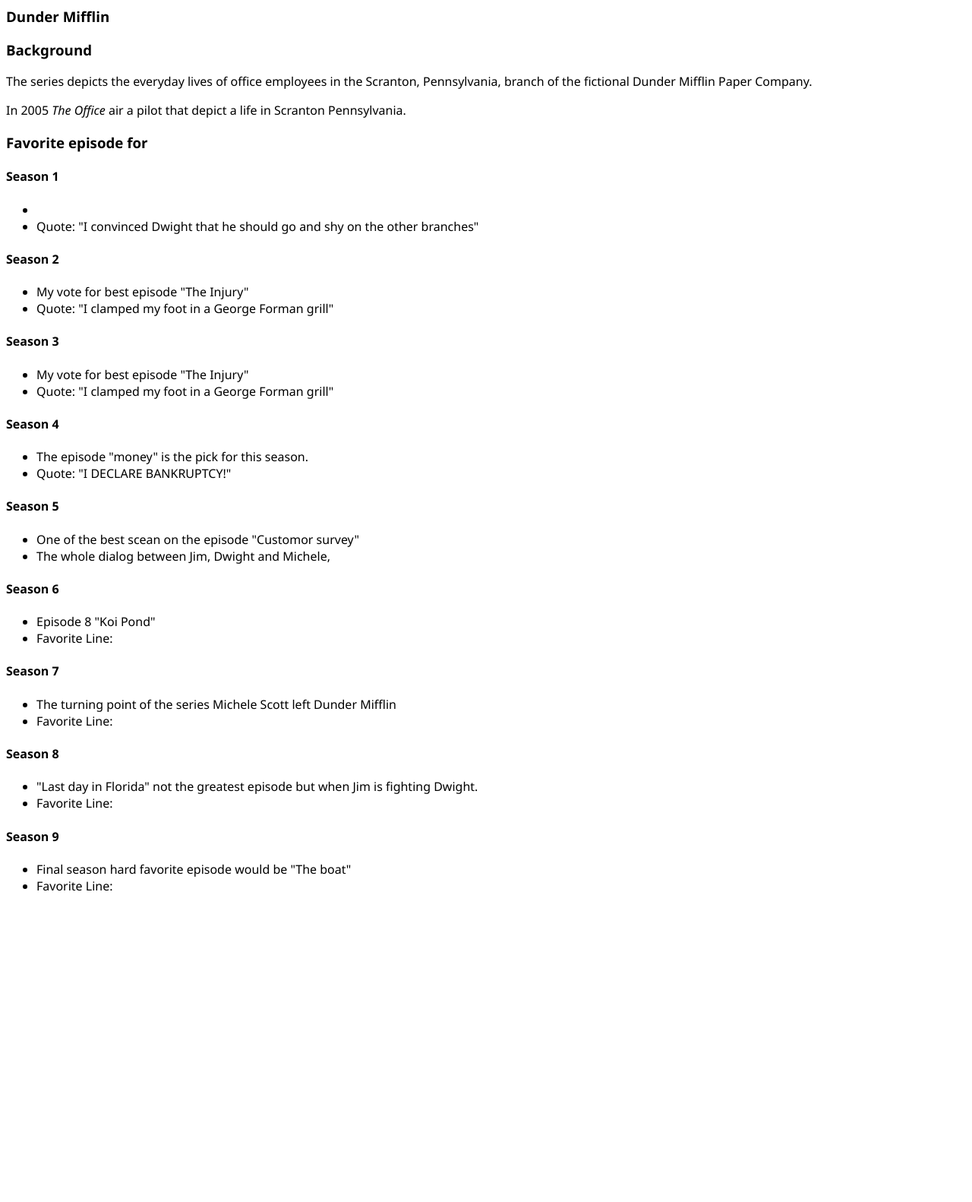
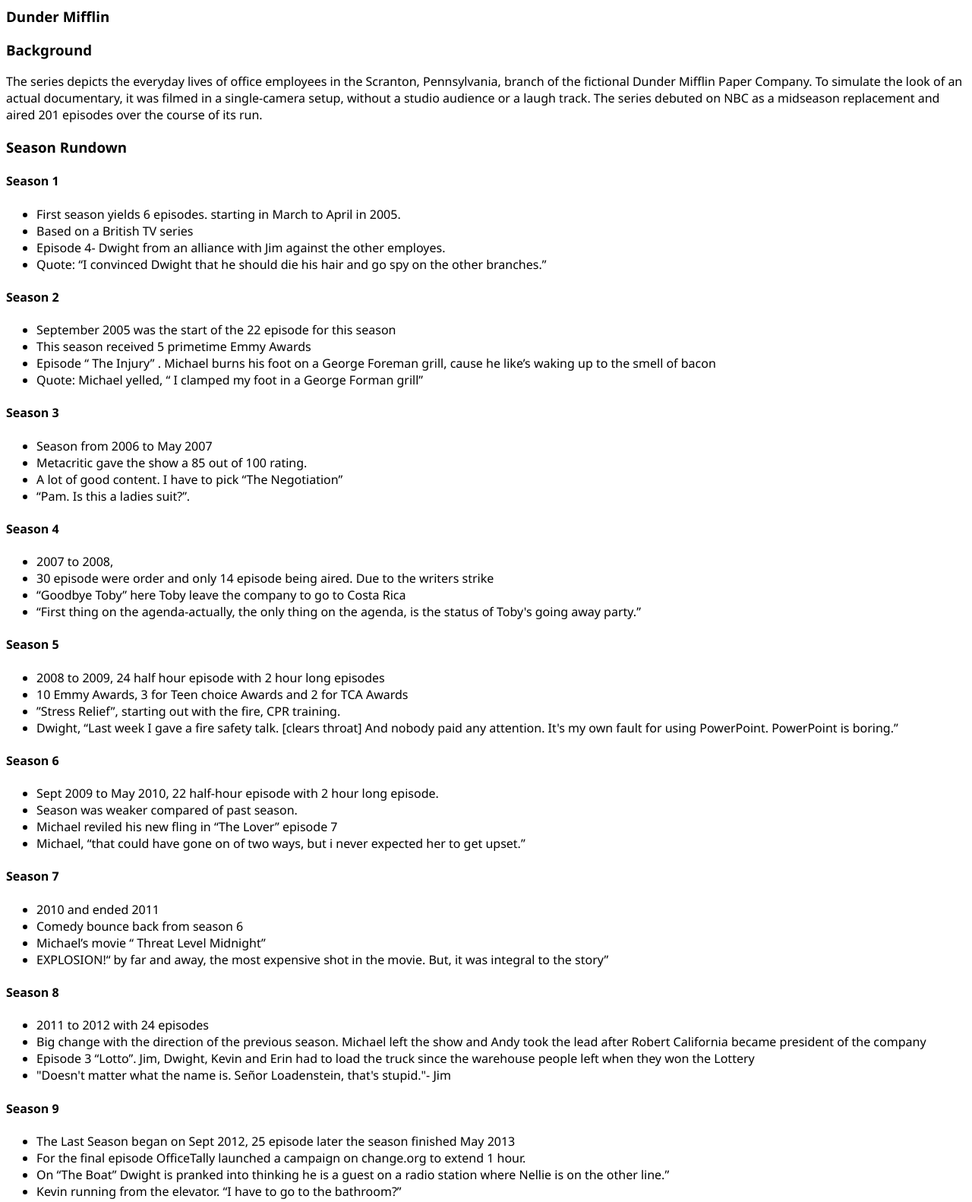
Before and after one commit to matterholt/FCC_theOffice--tributePage, a website: page app/index.html in a window 1280 px wide. Shown: the part 120-1702 px from the top of the page at 76% size. Before the commit the page ends 1313 px from the top, so only its background shows below. Drawn offline with Linux system fonts and the light colour scheme.

Commit message:
finish most content

```diff
--- a/app/index.html
+++ b/app/index.html
@@ -24,58 +24,108 @@
         <div class="content">
             <div class="content__background">
                 <h3>Background</h3>
-                <p>The series depicts the everyday lives of office employees in the Scranton, Pennsylvania, branch of the fictional Dunder Mifflin Paper Company.</p>
-                <p>
-                    In 2005 <i>The Office</i> air a pilot that depict a life in Scranton Pennsylvania.
-                </p>
+                <p>The series depicts the everyday lives of office employees in the Scranton, Pennsylvania, branch of the fictional Dunder Mifflin Paper Company. To simulate the look of an actual documentary, it was filmed in a single-camera setup, without a studio audience or a laugh track. The series debuted on NBC as a midseason replacement and aired 201 episodes over the course of its run.</p>
             </div>
             <div class="content__season">
-                <h3>Favorite episode for </h3>
+                <h3>Season Rundown</h3>
+
+
                 <h4>Season 1</h4>
                 <ul>
-                    <li>    </li>
-                    <li>Quote: "I convinced Dwight that he should go and shy on the other branches"</li>
+                    <li>First season yields 6 episodes. starting in March to April in 2005.</li>
+                    <li>Based on a British TV series </li>
+                    <li>Episode 4- Dwight from an alliance with Jim against the other employes.                        </li>
+                    <li>Quote: “I convinced Dwight that he should die his hair and go spy on the other branches.”                        </li>
                 </ul>
+
+
                 <h4>Season 2</h4>
                 <ul>
-                    <li>My vote for best episode "The Injury"</li>
-                    <li>Quote: "I clamped my foot in a George Forman grill"</li>
+                    <li>September 2005 was the start of the 22 episode for this season
+                        </li>
+                    <li>This season received 5 primetime Emmy Awards
+                        </li>
+                    <li>Episode “ The Injury” . Michael burns his foot on a George Foreman grill, cause he like’s waking up to the smell of bacon</li>
+                    <li>Quote: Michael yelled, “ I clamped my foot in a George Forman grill”
+                        </li>
                 </ul>
+
+
                 <h4>Season 3</h4>
                 <ul>
-                    <li>My vote for best episode "The Injury"</li>
-                    <li>Quote: "I clamped my foot in a George Forman grill"</li>
+                    <li>Season from 2006 to May 2007
+                        </li>
+                    <li>Metacritic gave the show a 85 out of 100 rating.
+                        </li>
+                    <li>A lot of good content. I have to pick “The Negotiation”
+                        </li>
+                    <li>“Pam. Is this a ladies suit?”.
+                        </li>
                 </ul>
+
                 <h4>Season 4</h4>
                 <ul>
-                    <li>The episode "money" is the pick for this season.</li>
-                    <li>Quote: "I DECLARE BANKRUPTCY!"</li>
+                    <li>2007 to 2008,
+                        </li>
+                    <li>30 episode were order and only 14 episode being aired. Due to the writers strike
+                        </li>
+                    <li>“Goodbye Toby” here Toby leave the company to go to Costa Rica
+                        </li>
+                    <li>“First thing on the agenda-actually, the only thing on the agenda, is the status of Toby's going away party.”</li>
                 </ul>
+
                 <h4>Season 5</h4>
                 <ul>
-                    <li>One of the best scean on the episode "Customor survey"</li>
-                    <li>The whole dialog between Jim, Dwight and Michele,  </li>
-                </ul>
+                    <li>2008 to 2009, 24 half hour episode with 2 hour long episodes
+                        </li>
+                    <li>10 Emmy Awards, 3 for Teen choice Awards and 2 for TCA Awards
+                        </li>
+                    <li>”Stress Relief”, starting out with the fire, CPR training.
+                        </li>
+                    <li>Dwight, “Last week I gave a fire safety talk. [clears throat] And nobody paid any attention. It's my own fault for using PowerPoint. PowerPoint is boring.”</li>
+                 </ul>
+
                 <h4>Season 6</h4>
                 <ul>
-                    <li>Episode 8 "Koi Pond"</li>
-                    <li>Favorite Line:</li>
-                </ul>
+                    <li>Sept 2009  to May 2010,  22 half-hour episode with 2 hour long episode.
+                        </li>
+                    <li>Season was weaker compared of past season.
+                        </li>
+                    <li>Michael reviled his new fling in “The Lover” episode 7
+                        </li>
+                    <li>Michael, “that could have gone on of two ways, but i never expected her to get upset.”
+                        </li>
+                 </ul>
+
                 <h4>Season 7</h4>
                 <ul>
-                    <li>The turning point of the series Michele Scott left Dunder Mifflin</li>
-                    <li>Favorite Line:</li>
-                </ul>
+                    <li>2010 and ended 2011
+                        </li>
+                    <li>Comedy bounce back from season 6
+                        </li>
+                    <li>Michael’s movie “ Threat Level Midnight”
+                        </li>
+                    <li>EXPLOSION!“ by far and away, the most expensive shot in the movie. But, it was integral to the story”</li>
+                 </ul>
+
                 <h4>Season 8</h4>
                 <ul>
-                    <li>"Last day in Florida" not the greatest episode but when Jim is fighting Dwight. </li>
-                    <li>Favorite Line:</li>
-                </ul>
+                    <li>2011 to 2012 with 24 episodes
+                        </li>
+                    <li>Big change with the direction of the previous season. Michael left the show and Andy took the lead after Robert California became president of the company</li>
+                    <li>Episode 3 “Lotto”. Jim, Dwight, Kevin and Erin had to load the truck since the warehouse people left when they won the Lottery </li>
+                    <li>"Doesn't matter what the name is. Señor Loadenstein, that's stupid."- Jim </li>
+                 </ul>
+
                 <h4>Season 9</h4>
                 <ul>
-                    <li>Final season hard favorite episode would be "The boat"</li>
-                    <li>Favorite Line:</li>
-                </ul>
+                    <li>The Last Season began on Sept 2012, 25 episode later the season finished May 2013
+                        </li>
+                    <li>For the final episode OfficeTally launched a campaign on change.org to extend 1 hour.
+                        </li>
+                    <li>On “The Boat” Dwight is pranked into thinking he is a guest on a radio station where Nellie is on the other line.”</li>
+                    <li>Kevin running from the elevator. “I have to go to the bathroom?”</li>
+                 </ul>
             </div>
         </div>
     </main>
```
